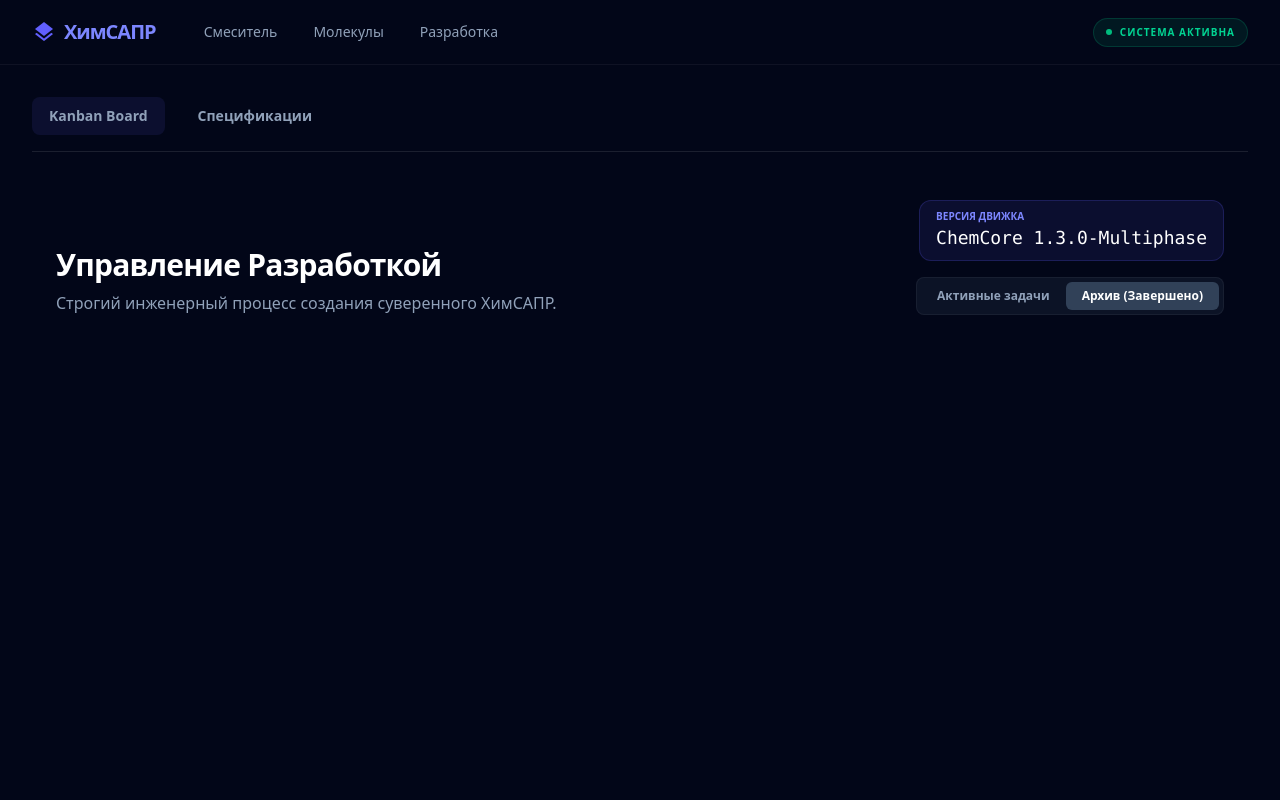
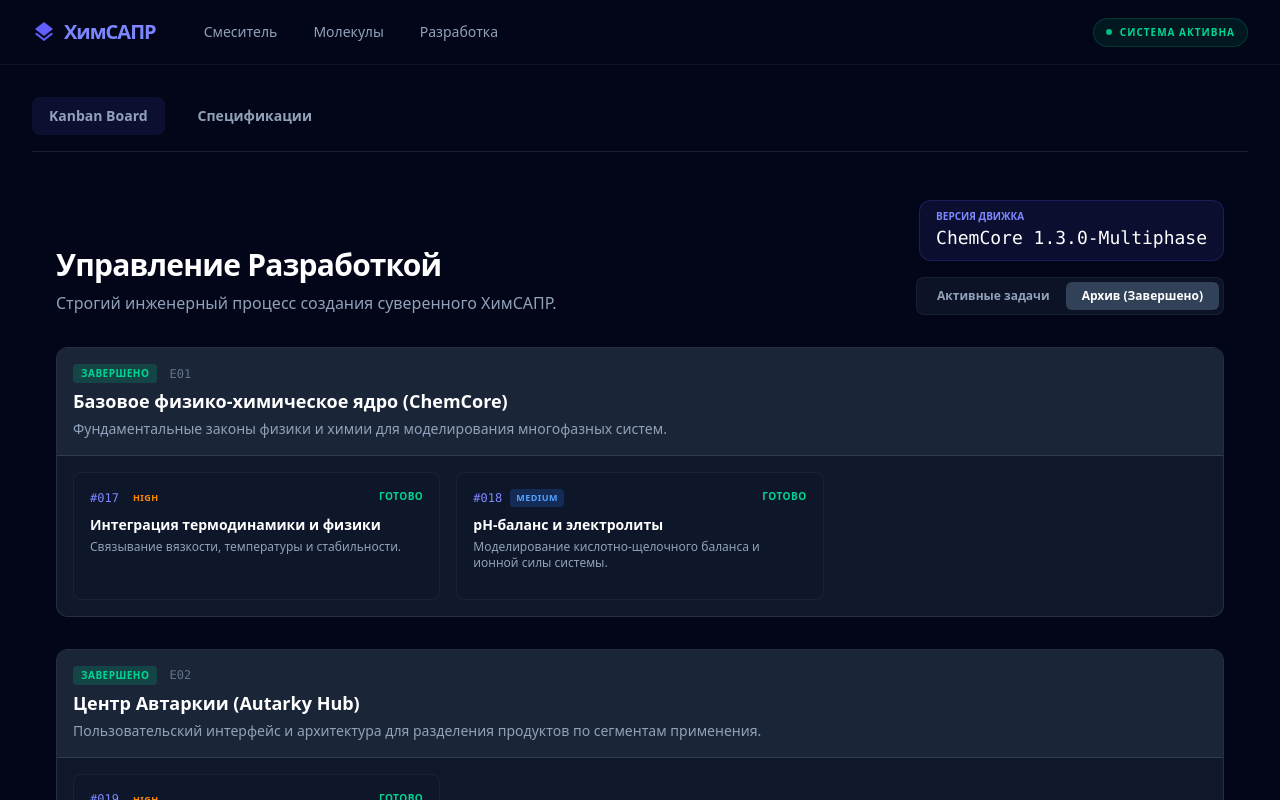
Before and after one commit to uladziislau/chem-cad, an Angular app: page /development/board in a window 1280 px wide. Both pictures are taken after a click on the button "Архив (Завершено)". Shown: the top 800 px of the page. Built offline with nearby package versions, Linux system fonts and the light colour scheme.

Commit message:
fix(development): доска эпиков приведена к канонической модели — Epic.status (backlog/in_progress/done), задачи через DevTask.epicId, архивный режим показывает done-эпики

```diff
--- a/angular/modules/development/ui/pages/development-board/development-board.component.html
+++ b/angular/modules/development/ui/pages/development-board/development-board.component.html
@@ -116,23 +116,19 @@
         </div>
       </div>
     </section>
+  }
 
-    <!-- Epics View -->
-    <div class="space-y-8">
-      @for (epic of epics(); track epic.id) {
+  <!-- Epics View -->
+  <div class="space-y-8">
+      @for (epic of visibleEpics(); track epic.id) {
         <div class="bg-slate-800/50 border border-white/10 rounded-xl overflow-hidden">
           <!-- Epic Header -->
           <div class="p-4 border-b border-white/10 flex items-start justify-between bg-slate-800/80">
             <div>
               <div class="flex items-center gap-3 mb-1">
                 <span class="px-2 py-0.5 rounded text-[10px] font-bold uppercase tracking-wider"
-                      [class.bg-emerald-500/20]="epic.status === 'completed'"
-                      [class.text-emerald-400]="epic.status === 'completed'"
-                      [class.bg-amber-500/20]="epic.status === 'active'"
-                      [class.text-amber-400]="epic.status === 'active'"
-                      [class.bg-slate-500/20]="epic.status === 'planned'"
-                      [class.text-slate-400]="epic.status === 'planned'">
-                  {{ epic.status === 'completed' ? 'Завершено' : epic.status === 'active' ? 'В работе' : 'В планах' }}
+                      [class]="epicStatusClass(epic.status)">
+                  {{ epicStatusLabel(epic.status) }}
                 </span>
                 <span class="text-xs font-mono text-slate-500">{{ epic.id }}</span>
               </div>
@@ -143,7 +139,7 @@
 
           <!-- Epic Tasks -->
           <div class="p-4 grid grid-cols-1 md:grid-cols-2 lg:grid-cols-3 gap-4">
-            @for (task of epic.tasks; track task.id) {
+            @for (task of tasksOf(epic); track task.id) {
               <div class="bg-slate-900/50 border border-white/5 rounded-lg p-4">
                 <div class="flex justify-between items-start mb-2">
                   <div class="flex items-center gap-2">
@@ -161,43 +157,22 @@
                     </span>
                   </div>
                   <span class="text-[10px] uppercase tracking-wider font-bold"
-                        [class.text-emerald-400]="task.status === 'done'"
-                        [class.text-amber-400]="task.status === 'implementation'"
-                        [class.text-slate-500]="task.status === 'backlog' || task.status === 'pending'">
-                    {{ task.status }}
+                        [class]="taskStatusClass(task.status)">
+                    {{ taskStatusLabel(task.status) }}
                   </span>
                 </div>
 
                 <h3 class="text-sm font-bold text-white mb-1">{{ task.title }}</h3>
                 <p class="text-xs text-slate-400 mb-3">{{ task.description }}</p>
-
-                @if (task.subtasks && task.subtasks.length > 0) {
-                  <div class="space-y-1.5 mt-3 pt-3 border-t border-white/5">
-                    @for (sub of task.subtasks; track sub.id) {
-                      <div class="flex items-start gap-2 text-xs">
-                        <div class="mt-0.5">
-                          @if (sub.status === 'done') {
-                            <span class="text-emerald-500">✔</span>
-                          } @else if (sub.status === 'in-progress' || sub.status === 'implementation') {
-                            <span class="text-amber-500 animate-pulse">▶</span>
-                          } @else {
-                            <span class="text-slate-600">○</span>
-                          }
-                        </div>
-                        <span [class.text-slate-300]="sub.status === 'done'"
-                              [class.text-white]="sub.status === 'in-progress' || sub.status === 'implementation'"
-                              [class.text-slate-500]="sub.status === 'pending'">
-                          {{ sub.title }}
-                        </span>
-                      </div>
-                    }
-                  </div>
-                }
               </div>
+            } @empty {
+              <p class="text-xs text-slate-500 col-span-full">Задач в эпике пока нет.</p>
             }
           </div>
         </div>
       }
-    </div>
-  }
+      @empty {
+        <p class="text-sm text-slate-500">В этом режиме эпиков нет.</p>
+      }
+  </div>
 </div>
--- a/angular/modules/development/ui/pages/development-board/development-board.component.ts
+++ b/angular/modules/development/ui/pages/development-board/development-board.component.ts
@@ -1,6 +1,44 @@
 import { Component, signal } from '@angular/core';
 import { CommonModule } from '@angular/common';
-import { EPICS, Epic } from '@root-modules/development';
+import {
+  developmentCore,
+  Epic,
+  DevTask,
+  EpicStatus,
+  DevTaskStatus,
+} from '@root-modules/development';
+
+/** Канонические статусы эпика → подпись и класс бейджа. */
+const EPIC_STATUS_LABEL: Record<EpicStatus, string> = {
+  backlog: 'В планах',
+  in_progress: 'В работе',
+  done: 'Завершено',
+};
+
+const EPIC_STATUS_CLASS: Record<EpicStatus, string> = {
+  backlog: 'bg-slate-500/20 text-slate-400',
+  in_progress: 'bg-amber-500/20 text-amber-400',
+  done: 'bg-emerald-500/20 text-emerald-400',
+};
+
+/** Канонический конвейер задачи → подпись. */
+const TASK_STATUS_LABEL: Record<DevTaskStatus, string> = {
+  backlog: 'Бэклог',
+  design: 'Дизайн',
+  implementation: 'Реализация',
+  testing: 'Тестирование',
+  review: 'Ревью',
+  done: 'Готово',
+};
+
+const TASK_STATUS_CLASS: Record<DevTaskStatus, string> = {
+  backlog: 'text-slate-500',
+  design: 'text-sky-400',
+  implementation: 'text-amber-400',
+  testing: 'text-violet-400',
+  review: 'text-fuchsia-400',
+  done: 'text-emerald-400',
+};
 
 @Component({
   selector: 'app-development-board',
@@ -11,5 +49,42 @@ import { EPICS, Epic } from '@root-modules/development';
 })
 export class DevelopmentBoardComponent {
   viewMode = signal<'active' | 'archive'>('active');
-  epics = signal<Epic[]>(EPICS);
+
+  /** Эпики канонической модели: directionId/order/status из modules/development. */
+  readonly epics: Epic[] = developmentCore.epics;
+
+  /** Задачи эпика — из канонического DevTask.epicId (через сервис). */
+  tasksOf(epic: Epic): DevTask[] {
+    return developmentCore.getTasksByEpic(epic.id);
+  }
+
+  epicStatusLabel(status: EpicStatus): string {
+    return EPIC_STATUS_LABEL[status];
+  }
+
+  epicStatusClass(status: EpicStatus): string {
+    return EPIC_STATUS_CLASS[status];
+  }
+
+  taskStatusLabel(status: DevTaskStatus): string {
+    return TASK_STATUS_LABEL[status];
+  }
+
+  taskStatusClass(status: DevTaskStatus): string {
+    return TASK_STATUS_CLASS[status];
+  }
+
+  /** Активные эпики — всё, что не done. */
+  get activeEpics(): Epic[] {
+    return this.epics.filter((e) => e.status !== 'done');
+  }
+
+  /** Архив — завершённые эпики. */
+  get archivedEpics(): Epic[] {
+    return this.epics.filter((e) => e.status === 'done');
+  }
+
+  visibleEpics(): Epic[] {
+    return this.viewMode() === 'active' ? this.activeEpics : this.archivedEpics;
+  }
 }
```
